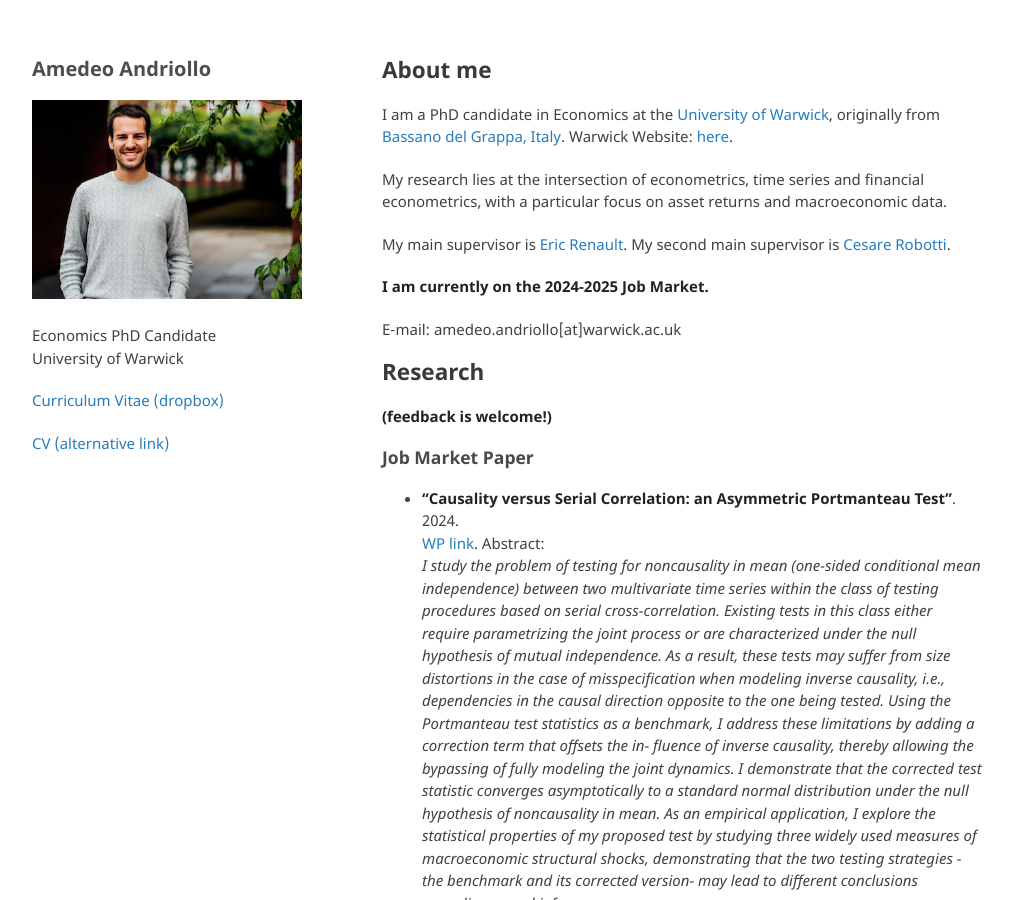
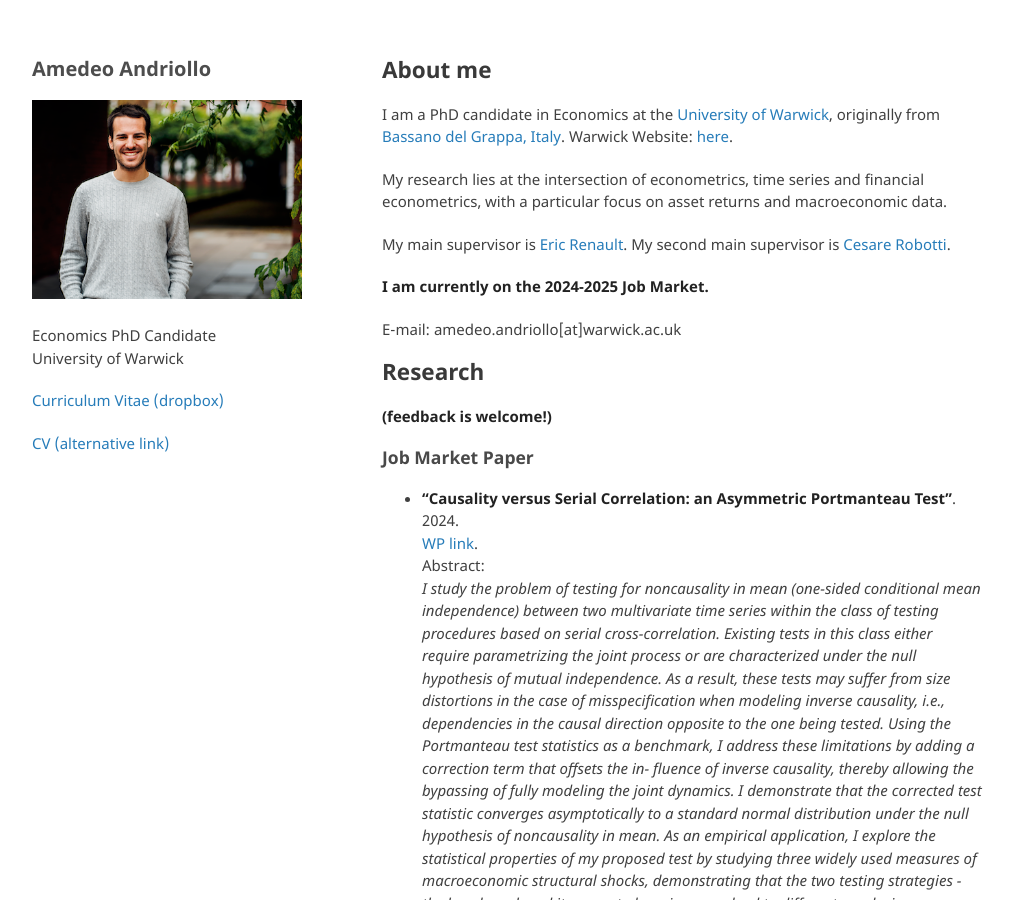
Before and after one commit to amandri/amandri.github.io, a Jekyll site: the page built from index.md, in a window 1280 px wide and 900 px high. Shown: the whole window, without its empty margins (133-1145 px from the left). Built offline with Jekyll 4.4.1, drawn with Linux system fonts in a browser that asks for light colours; the repository's description, which GitHub fills in, is left out; our own code applies the rules of GitHub Pages for plain Markdown files.

```diff
--- a/index.md
+++ b/index.md
@@ -21,7 +21,7 @@ E-mail: amedeo.andriollo[at]warwick.ac.uk
 ### Job Market Paper
 
 - **"Causality versus Serial Correlation: an Asymmetric Portmanteau Test"**. 2024. \
-[WP link](assets/pdf/JMP_Andriollo.pdf).
+[WP link](assets/pdf/JMP_Andriollo.pdf).\
 Abstract: \
 *I study the problem of testing for noncausality in mean (one-sided conditional mean independence) between two multivariate time series within the class of testing procedures based on serial cross-correlation. Existing tests in this class either require parametrizing the joint process or are characterized under the null hypothesis of mutual independence. As a result, these tests may suffer from size distortions in the case of misspecification when modeling inverse causality, i.e., dependencies in the causal direction opposite to the one being tested. Using the Portmanteau test statistics as a benchmark, I address these limitations by adding a correction term that offsets the in- fluence of inverse causality, thereby allowing the bypassing of fully modeling the joint dynamics. I demonstrate that the corrected test statistic converges asymptotically to a standard normal distribution under the null hypothesis of noncausality in mean. As an empirical application, I explore the statistical properties of my proposed test by studying three widely used measures of macroeconomic structural shocks, demonstrating that the two testing strategies -the benchmark and its corrected version- may lead to different conclusions regarding causal inference.*
 
```
